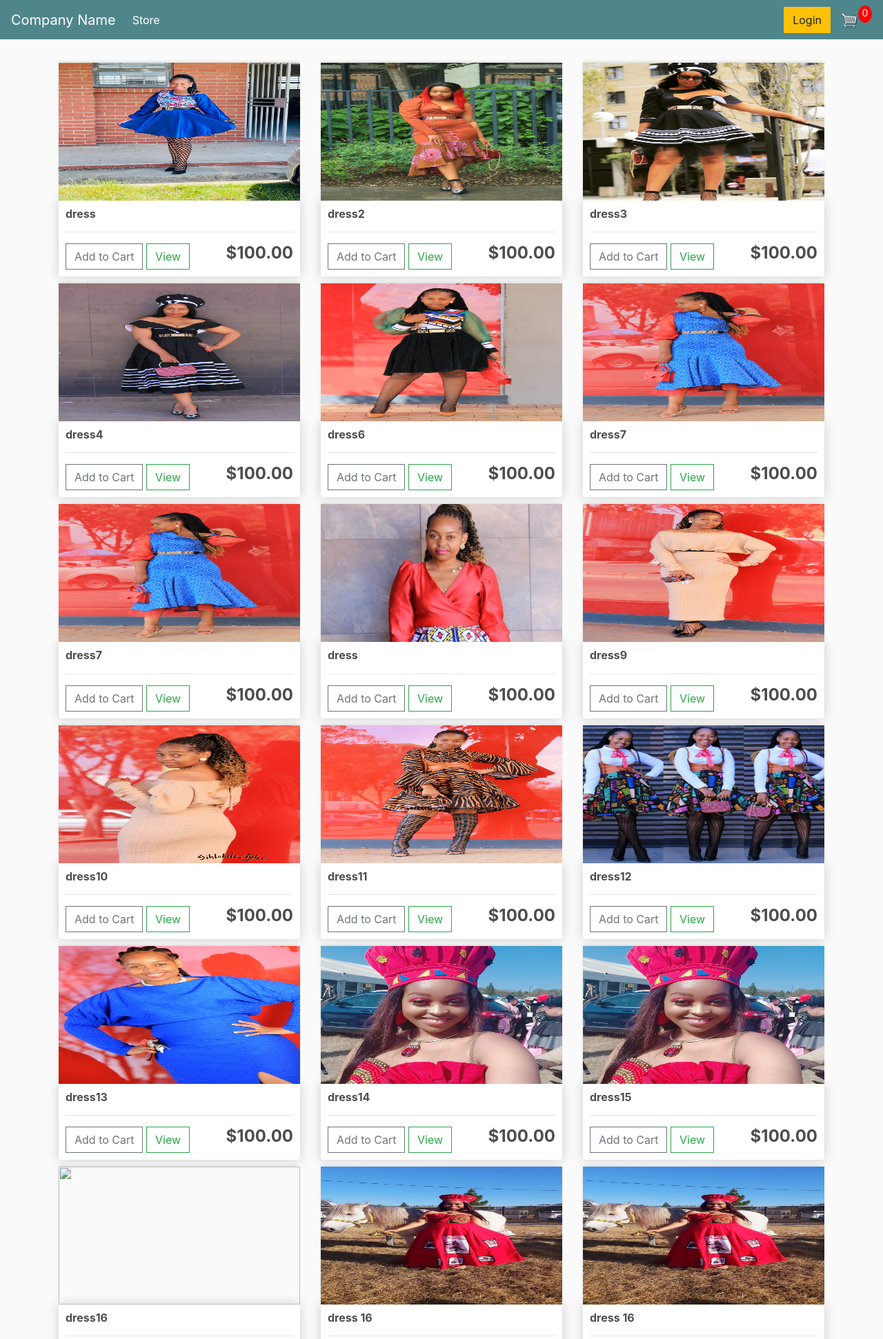
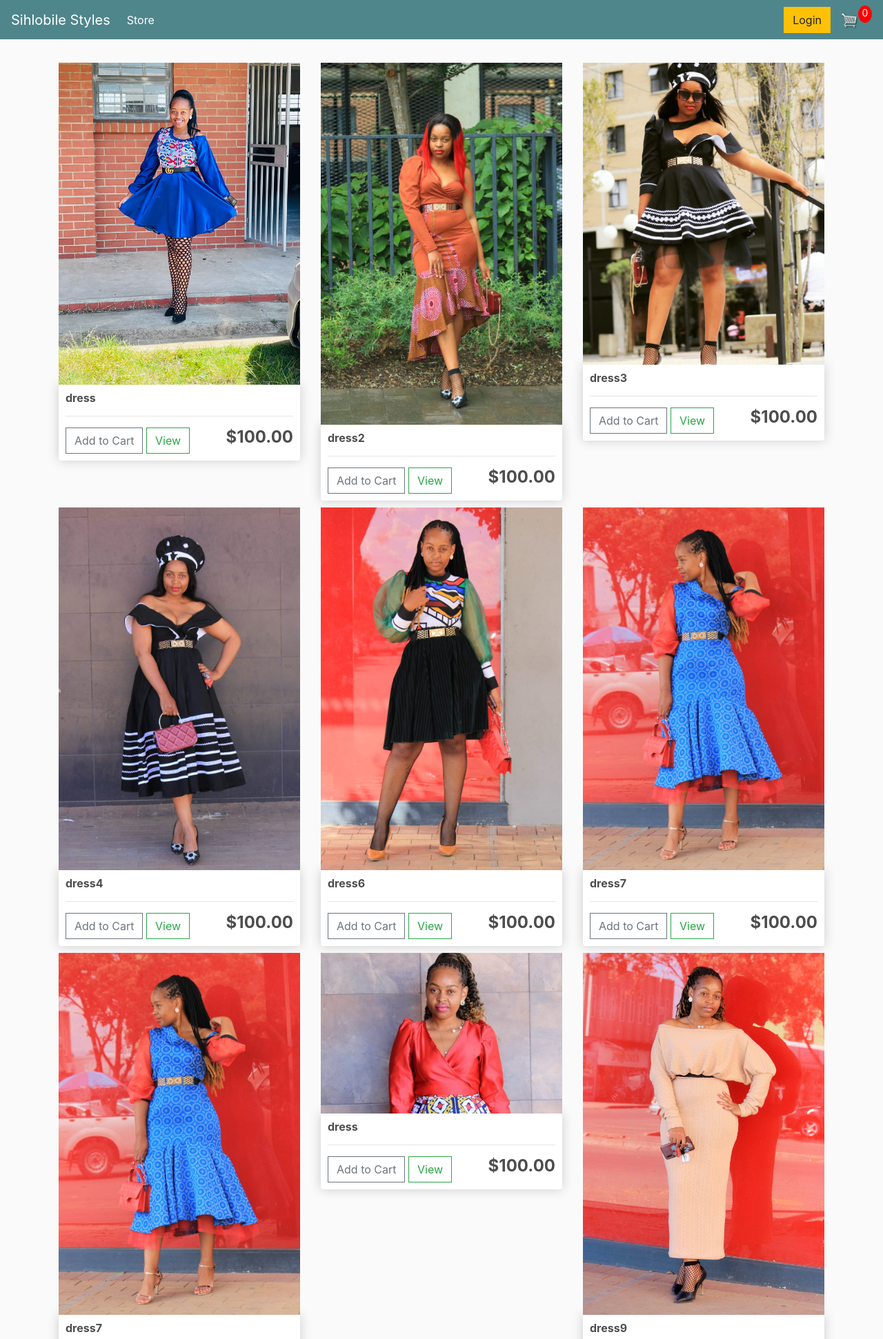
Before and after one commit to NigelMdletshe/ecommerce-website, a Django app: page / in a window 1280 px wide. Shown: the top 1942 px of the page at 69% size. Run offline with Django 4.2, Linux system fonts and the light colour scheme; data comes from the database, SQL or seed files in the repository; both versions use the stored data as it was after the commit; some libraries are stand-ins or nearby versions.

Commit message:
added more products and fixed distortion of images

```diff
--- a/ecommerce/store/templates/store/main.html
+++ b/ecommerce/store/templates/store/main.html
@@ -60,7 +60,7 @@
 <body>
 
 	<nav class="navbar navbar-expand-lg navbar-dark bg-dark">
-	  <a class="navbar-brand" href="{% url 'store' %}">Company Name</a>
+	  <a class="navbar-brand" href="{% url 'store' %}">Sihlobile Styles</a>
 	  <button class="navbar-toggler" type="button" data-toggle="collapse" data-target="#navbarSupportedContent" aria-controls="navbarSupportedContent" aria-expanded="false" aria-label="Toggle navigation">
 	    <span class="navbar-toggler-icon"></span>
 	  </button>
--- a/ecommerce/store/templates/store/store.html
+++ b/ecommerce/store/templates/store/store.html
@@ -5,7 +5,7 @@
     <div class="row">
         {% for product in products %}
     	<div class="col-lg-4">
-            <img class="thumbnail" src="{{product.imageURL}}">
+            <img class="img-fluid" src="{{product.imageURL}}">
             <div class="box-element product">
                 <h6><strong>{{product.name}}</strong></h6>
                 <hr>
```
Also changed, not shown: ecommerce/db.sqlite3, ecommerce/static/images/10723_V9Tot0r.jpeg (added), ecommerce/static/images/13184.JPEG (added), ecommerce/static/images/13504.JPEG (added), ecommerce/static/images/13508.JPEG (added), ecommerce/static/images/13714.JPEG (added), ecommerce/static/images/14225.JPEG (added), ecommerce/static/images/14663.JPEG (added), ecommerce/static/images/14881.JPEG (added), ecommerce/static/images/14881_QtOKFic.JPEG (added), ecommerce/static/images/14976.JPEG (added), ecommerce/static/images/14976_rw1HBoU.JPEG (added), ecommerce/static/images/18004.JPEG (added).
